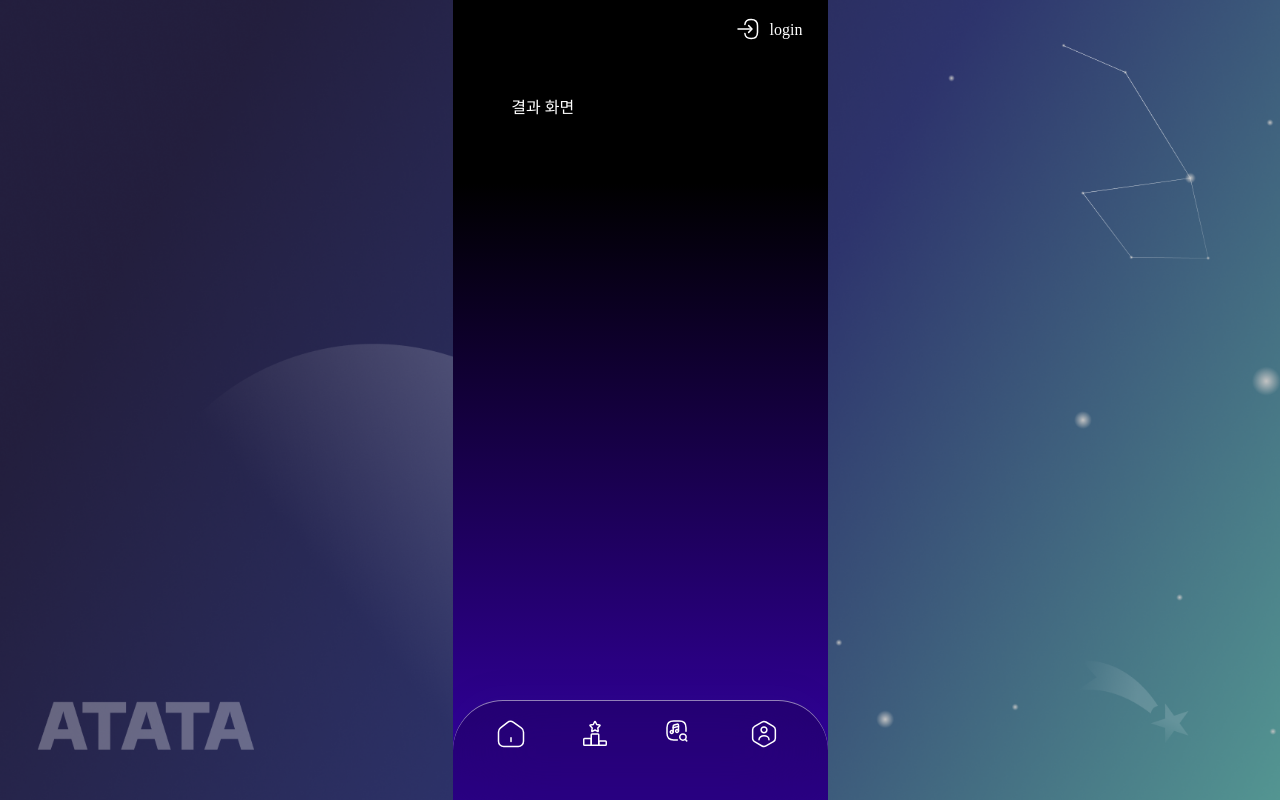
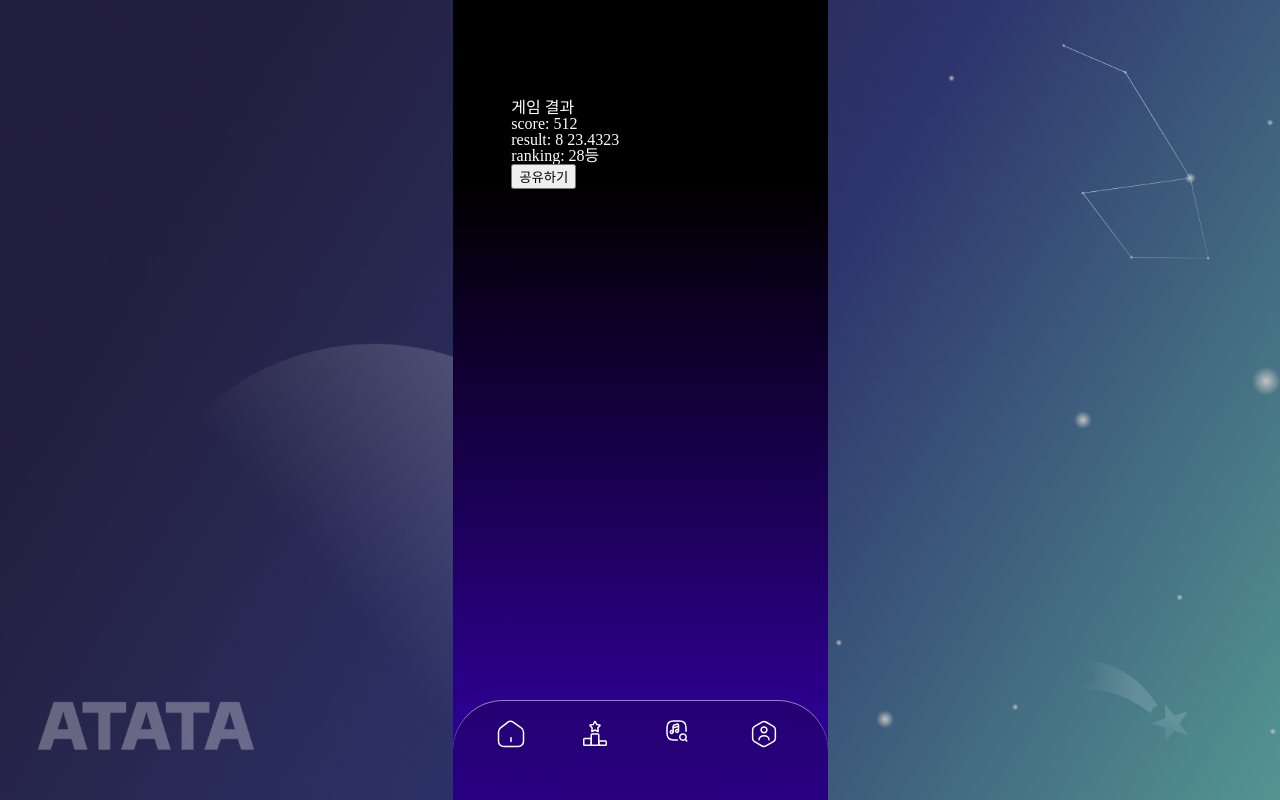
Before and after one commit to jinyverse/ahtata-front, a React (Create React App) app: page /game/result/1 in a window 1280 px wide. Built offline with nearby package versions, Linux system fonts and the light colour scheme; a web font is replaced by a local one.

Commit message:
Layout 및 Header 개선

```diff
--- a/src/App.tsx
+++ b/src/App.tsx
@@ -3,7 +3,7 @@ import { ThemeProvider } from 'styled-components';
 import { lightTheme, darkTheme } from '@/styles/theme';
 import GlobalStyle from '@/styles/GlobalStyle';
 import { useRecoilValue } from 'recoil';
-import { themeModeAtom } from '@/stores/userAtoms';
+import { themeModeAtom } from '@/stores/commonAtom';
 import '@/api/axios.interceptors';
 
 function App() {
--- a/src/components/common/Header.tsx
+++ b/src/components/common/Header.tsx
@@ -1,4 +1,6 @@
 import styled from 'styled-components';
+import { useRecoilValue } from 'recoil';
+import { userState } from '@/stores/userAtoms';
 import logincurve from '@/assets/img/logincurve.svg';
 import { useNavigate } from 'react-router-dom';
 
@@ -41,17 +43,16 @@ const Point = styled.div`
     font-size: 10px;
 `;
 
-interface HeaderProps {
-    id?: string;
-    isLoggedIn: boolean;
-    nickname: string;
-    point: number;
-    profileImage?: string;
+interface IHeaderProps {
+    headerType?: string;
 }
 
-function Header(props: HeaderProps) {
-    const { isLoggedIn } = props;
+function Header({ headerType }: IHeaderProps) {
+    const { isLoggedIn } = useRecoilValue(userState);
     const navigate = useNavigate();
+
+    // No header
+    if (!headerType) return null;
 
     return (
         <Container isLoggedIn>
@@ -65,7 +66,7 @@ function Header(props: HeaderProps) {
                     </WrapperRight>
                     <WrapperLeft>
                         <div>1231233</div>
-                        <div>2{props.point}p</div>
+                        <div>2123p</div>
                     </WrapperLeft>
                 </>
             ) : (
--- a/src/components/common/Layout.tsx
+++ b/src/components/common/Layout.tsx
@@ -1,8 +1,6 @@
 import styled from 'styled-components';
-import { useRecoilValue } from 'recoil';
 import Nav from '@/components/common/Nav';
 import Header from '@/components/common/Header';
-import { userState } from '@/stores/userAtoms';
 import backgroundImage from '@/assets/img/backgroundImage.png';
 import backgroundStars from '@/assets/img/backgroundStars.png';
 import { ILayoutProps } from '@/types/common.type';
@@ -45,19 +43,19 @@ const BackgroundStars = styled.img`
     width: 100%;
 `;
 
-function Layout({ children, hasNotNav, hasBackgroundStars }: ILayoutProps) {
-    const { isLoggedIn } = useRecoilValue(userState);
+function Layout({
+    children,
+    hasNotNav,
+    hasBackgroundStars,
+    headerType,
+}: ILayoutProps) {
     return (
         <Container>
             <Wrapper>
                 {hasBackgroundStars && (
                     <BackgroundStars src={backgroundStars} />
                 )}
-                <Header
-                    isLoggedIn={isLoggedIn}
-                    nickname="닉네임"
-                    point={1}
-                ></Header>
+                <Header headerType={headerType} />
                 <MainContents>{children}</MainContents>
                 {!hasNotNav && <Nav isLoggedIn />}
             </Wrapper>
--- a/src/pages/GameResult.tsx
+++ b/src/pages/GameResult.tsx
@@ -8,10 +8,27 @@ const Container = styled.div`
     color: ${({ theme }) => theme.font.white};
 `;
 
+const gameResults = {
+    result: 'incorrect',
+    cardsCnt: 8,
+    totalTime: 23.4323,
+    score: 512,
+    playerName: 'jinyoung',
+};
+
 function GameResult() {
     return (
         <Layout>
-            <Container>결과 화면</Container>
+            <Container>
+                <div>게임 결과</div>
+                <div>score: {gameResults.score}</div>
+                <div>
+                    result: {gameResults.cardsCnt} {gameResults.totalTime}
+                </div>
+                <div>ranking: 28등</div>
+                <div></div>
+                <button>공유하기</button>
+            </Container>
         </Layout>
     );
 }
--- a/src/pages/Main.tsx
+++ b/src/pages/Main.tsx
@@ -1,7 +1,7 @@
 import styled from 'styled-components';
 import { Link } from 'react-router-dom';
 import { useState, useEffect } from 'react';
-import { userState, userInfo } from '@/stores/userAtoms';
+import { userState } from '@/stores/userAtoms';
 import {
     RecoilRoot,
     atom,
@@ -10,15 +10,15 @@ import {
     useRecoilValue,
 } from 'recoil';
 import Layout from '@/components/common/Layout';
-import { NormalButton } from '@/components/common/Button';
-import Loading from '@/components/common/Loading';
-import Timer from '@/components/common/Timer';
-import Hex from '@/components/common/Hex';
-import Deck from '@/components/common/Deck';
+// import { NormalButton } from '@/components/common/Button';
+// import Loading from '@/components/common/Loading';
+// import Timer from '@/components/common/Timer';
+// import Hex from '@/components/common/Hex';
+// import Deck from '@/components/common/Deck';
 
 const Container = styled.div``;
 
-const userInfoData = {
+const fakeUserInfo = {
     id: '1111',
     name: 'yoon',
     point: '1000',
@@ -29,29 +29,13 @@ function Main() {
     const [status, setStatus] = useRecoilState(userState);
     const [loading, setLoading] = useState(true);
     const [timeLeft, setTimeLeft] = useState(10);
-    const [myInfo, setmyInfo] = useRecoilState(userInfo);
-    // const [myInfo, setmyInfo] = useState([]);
 
     const onClickGamePlay = () => {
         setStatus(prev => ({ ...prev, isGameMode: true }));
     };
 
-    // useEffect(() => {
-    //     // 데이터를 불러오는 등의 비동기 작업이 완료된 후에 setLoading(false)를 호출합니다.
-    //     setTimeout(() => {
-    //         setLoading(false);
-    //     }, 2000);
-    // }, []);
-    // if (loading) {
-    //     return <Loading />;
-    // }
-    useEffect(() => {
-        setmyInfo(userInfoData);
-        console.log(myInfo);
-    }, []);
-
     return (
-        <Layout>
+        <Layout hasBackgroundStars>
             <Container>
                 {/* <Link to="/game" onClick={onClickGamePlay}>
                     <NormalButton>
--- /dev/null
+++ b/src/stores/commonAtom.ts
@@ -0,0 +1,6 @@
+import { atom } from 'recoil';
+
+export const themeModeAtom = atom({
+    key: 'isDarkMode',
+    default: true,
+});
--- a/src/stores/userAtoms.ts
+++ b/src/stores/userAtoms.ts
@@ -1,35 +1,14 @@
 import { atom } from 'recoil';
+import { IUserState } from '@/types/user.type';
 
-export const themeModeAtom = atom({
-    key: 'isDarkMode',
-    default: true,
-});
-
-export const userInfo = atom({
-    key: 'userInfo',
+export const userState = atom<IUserState>({
+    key: 'userState',
     default: {
+        isLoggedIn: false,
+        isGameMode: false,
         id: '',
         name: '',
         point: '',
         profileImage: '',
-    } as IUserInfo,
+    },
 });
-
-interface IUserState {
-    isLoggedIn: boolean;
-    isGameMode: boolean;
-}
-interface IUserInfo {
-    id: string;
-    name: string;
-    point: string;
-    profileImage: string;
-}
-
-export const userState = atom({
-    key: 'userState',
-    default: {
-        isLoggedIn: false,
-        isGameMode: false,
-    } as IUserState,
-});
--- a/src/types/common.type.ts
+++ b/src/types/common.type.ts
@@ -2,4 +2,5 @@ export interface ILayoutProps {
     children: React.ReactNode;
     hasNotNav?: boolean;
     hasBackgroundStars?: boolean;
+    headerType?: string;
 }
```
Also changed, not shown: src/types/user.type.ts (added, +8 -0 lines), src/utils/api.ts (added, +9 -0 lines), src/assets/img/atata_hex_main.svg (added).
